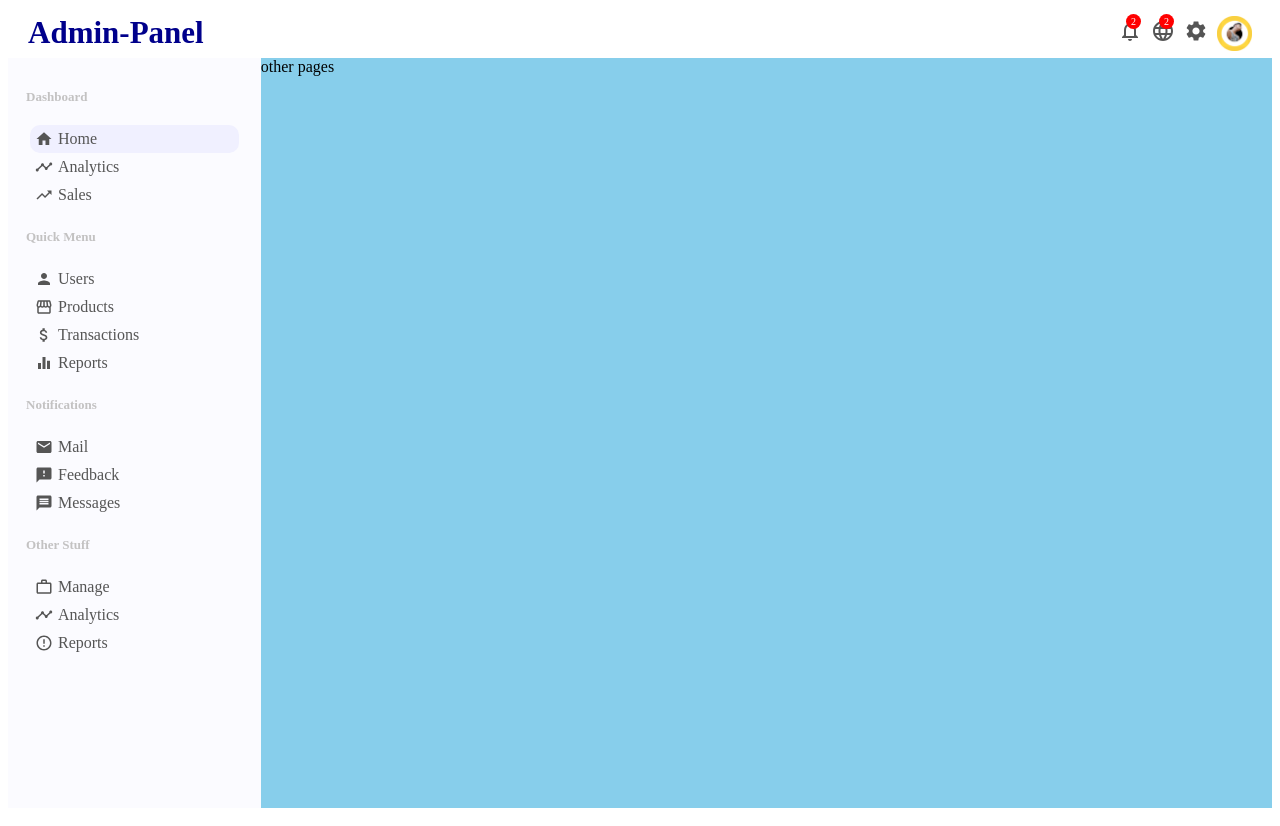
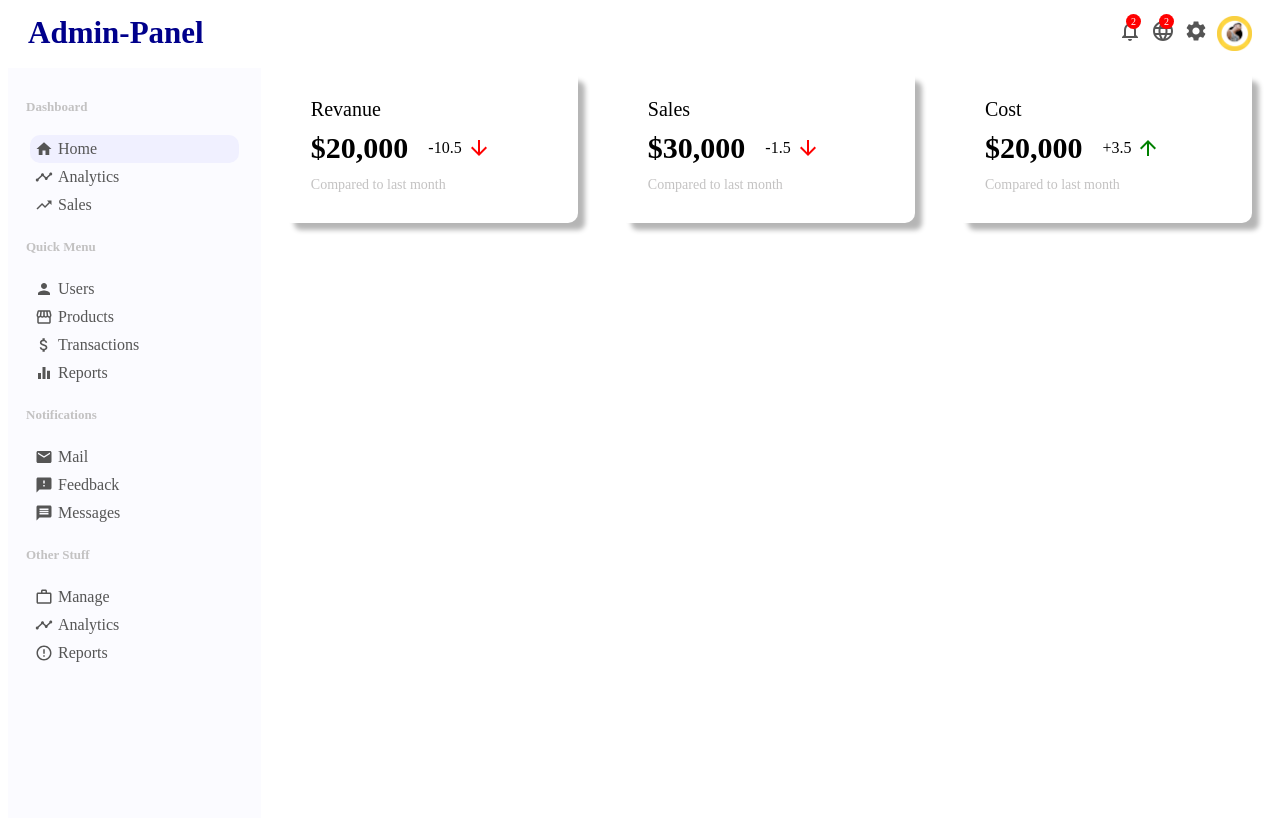
Before and after one commit to abhaywwe7/sales-dashboard, a React (Create React App) app: page / in a window 1280 px wide. Built offline with nearby package versions, Linux system fonts and the light colour scheme.

Commit message:
working on pages

```diff
--- a/src/App.css
+++ b/src/App.css
@@ -1,7 +1,4 @@
 .container {
   display: flex;
+  margin-top: 10px;
 }
-.othercontainer {
-  flex: 4;
-  background-color: skyblue;
-}
--- a/src/App.js
+++ b/src/App.js
@@ -1,13 +1,14 @@
 import Sidebar from "./components/Sidebar.jsx";
 import Topbar from "./components/Topbar.jsx";
 import "./App.css";
+import Home from "./pages/Home.jsx";
 function App() {
   return (
     <div className="App">
       <Topbar />
       <div className="container">
         <Sidebar />
-        <div className="othercontainer">other pages</div>
+        <Home />
       </div>
     </div>
   );
--- /dev/null
+++ b/src/components/featuredinfo/featuredInfo.css
@@ -0,0 +1,44 @@
+.featured {
+  width: 100%;
+  display: flex;
+  justify-content: space-between;
+}
+.featuredItem {
+  flex: 1;
+  margin: 0px 20px;
+  padding: 30px;
+  border-radius: 10px;
+  cursor: pointer;
+  box-shadow: 10px 10px 5px -3px rgba(0, 0, 0, 0.29);
+  -webkit-box-shadow: 10px 10px 5px -3px rgba(0, 0, 0, 0.29);
+  -moz-box-shadow: 10px 10px 5px -3px rgba(0, 0, 0, 0.29);
+}
+.featuredTitle {
+  font-size: 20px;
+}
+.featuredMoneyContainer {
+  margin: 10px 0px;
+  display: flex;
+  align-items: center;
+}
+.featuredMoney {
+  font-size: 30px;
+  font-weight: 600;
+}
+.featuredMoneyrate {
+  display: flex;
+  align-items: center;
+  margin-left: 20px;
+}
+.featuredIcon {
+  font-size: 14px;
+  margin-left: 5px;
+  color: green;
+}
+.featuredIcon.negative {
+  color: red;
+}
+.featuredSub {
+  font-size: 14px;
+  color: rgba(187, 186, 186, 0.878);
+}
--- /dev/null
+++ b/src/components/featuredinfo/featuredInfo.jsx
@@ -0,0 +1,38 @@
+import "./featuredInfo.css";
+import { ArrowDownward, ArrowUpward } from "@material-ui/icons";
+export default function featuredInfo() {
+  return (
+    <div className="featured">
+      <div className="featuredItem">
+        <span className="featuredTitle">Revanue</span>
+        <div className="featuredMoneyContainer">
+          <span className="featuredMoney">$20,000</span>
+          <span className="featuredMoneyrate">
+            -10.5 <ArrowDownward className="featuredIcon negative" />
+          </span>
+        </div>
+        <span className="featuredSub">Compared to last month</span>
+      </div>
+      <div className="featuredItem">
+        <span className="featuredTitle">Sales</span>
+        <div className="featuredMoneyContainer">
+          <span className="featuredMoney">$30,000</span>
+          <span className="featuredMoneyrate">
+            -1.5 <ArrowDownward className="featuredIcon negative" />
+          </span>
+        </div>
+        <span className="featuredSub">Compared to last month</span>
+      </div>
+      <div className="featuredItem">
+        <span className="featuredTitle">Cost</span>
+        <div className="featuredMoneyContainer">
+          <span className="featuredMoney">$20,000</span>
+          <span className="featuredMoneyrate">
+            +3.5 <ArrowUpward className="featuredIcon " />
+          </span>
+        </div>
+        <span className="featuredSub">Compared to last month</span>
+      </div>
+    </div>
+  );
+}
--- /dev/null
+++ b/src/pages/Home.css
@@ -0,0 +1,3 @@
+.home {
+  flex: 4;
+}
--- /dev/null
+++ b/src/pages/Home.jsx
@@ -0,0 +1,9 @@
+import "./Home.css";
+import FeaturedInfo from "../components/featuredinfo/featuredInfo";
+export default function Home() {
+  return (
+    <div className="home">
+      <FeaturedInfo />
+    </div>
+  );
+}
```
